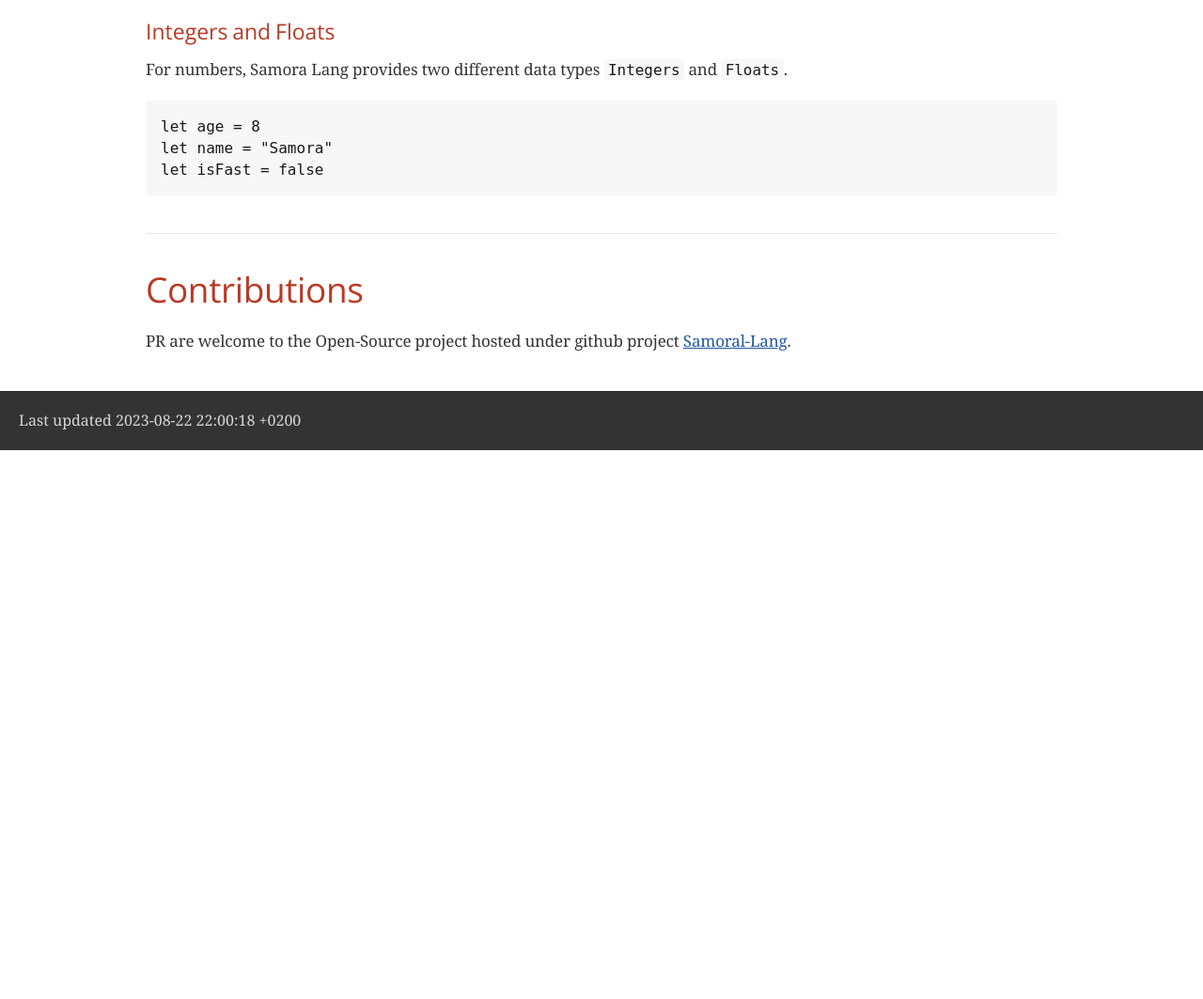
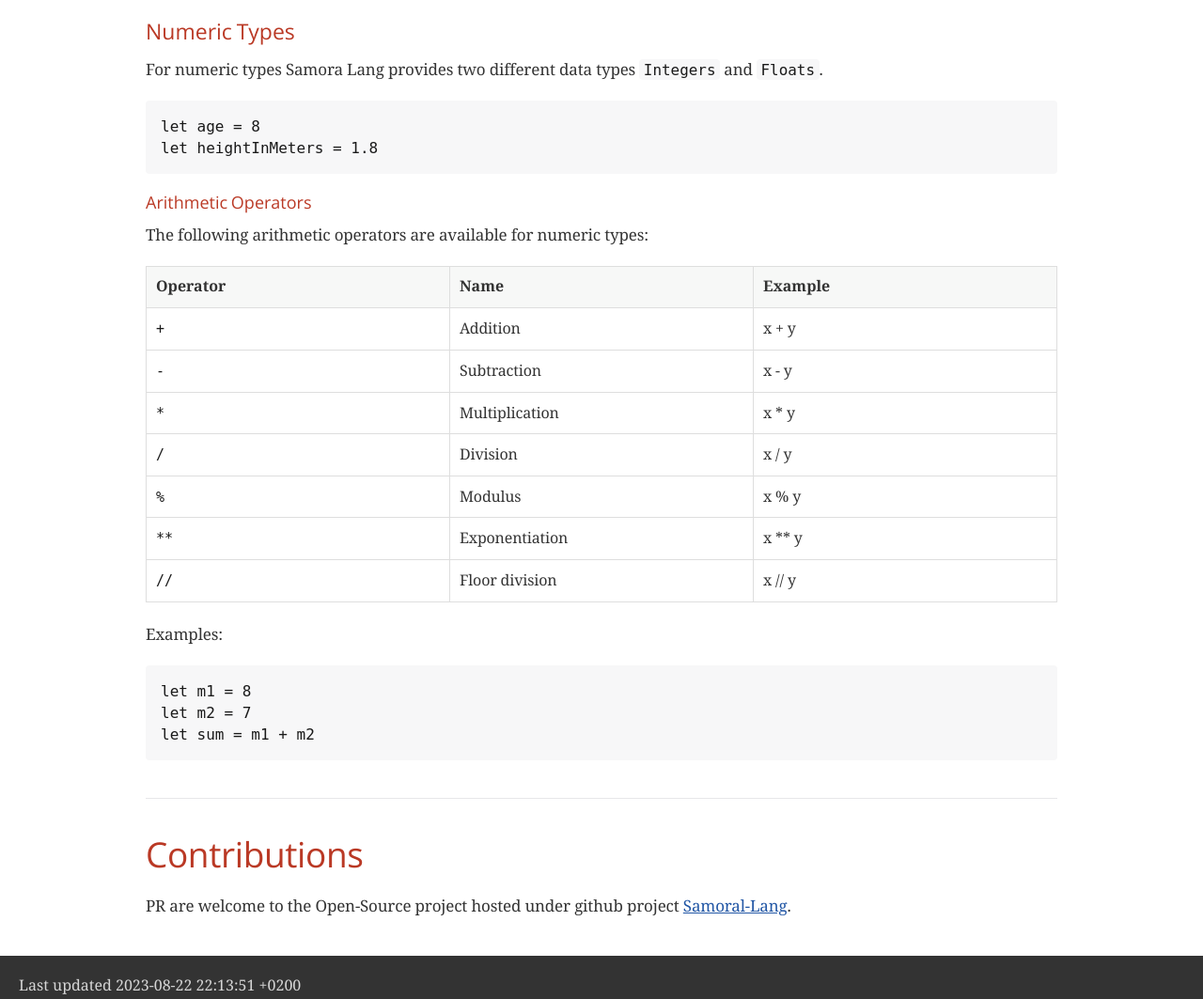
Before and after one commit to obadiaspelembe/Samora-Lang-Docs, a plain HTML site: page index.html in a window 1280 px wide. Shown: the part 2256-3319 px from the top of the page at 94% size. Before the commit the page ends 2735 px from the top, so only its background shows below. Drawn offline with nearby package versions, Linux system fonts and the light colour scheme; a web font is replaced by a local one.

Commit message:
docs:  add aritimetic operators

```diff
--- a/index.html
+++ b/index.html
@@ -548,7 +548,7 @@ Hello, World!</code></pre>
 </div>
 </div>
 <div class="paragraph">
-<p>Variables in Samora Lang support the following data types:</p>
+<p>Variables in Samora Lang support the following primary data types:</p>
 </div>
 <div class="ulist">
 <ul>
@@ -579,15 +579,81 @@ Variables in Samora Lang are not strongly typed.
 </table>
 </div>
 <div class="sect3">
-<h4 id="_integers_and_floats">Integers and Floats</h4>
+<h4 id="_numeric_types">Numeric Types</h4>
 <div class="paragraph">
-<p>For numbers, Samora Lang provides two different data types <code>Integers</code> and <code>Floats</code>.</p>
+<p>For numeric types Samora Lang provides two different data types <code>Integers</code> and <code>Floats</code>.</p>
 </div>
 <div class="listingblock">
 <div class="content">
 <pre class="highlight"><code class="language-go" data-lang="go">let age = 8
-let name = "Samora"
-let isFast = false</code></pre>
+let heightInMeters = 1.8</code></pre>
+</div>
+</div>
+<div class="sect4">
+<h5 id="_arithmetic_operators">Arithmetic Operators</h5>
+<div class="paragraph">
+<p>The following arithmetic operators are available for numeric types:</p>
+</div>
+<table class="tableblock frame-all grid-all stretch">
+<colgroup>
+<col style="width: 33.3333%;">
+<col style="width: 33.3333%;">
+<col style="width: 33.3334%;">
+</colgroup>
+<thead>
+<tr>
+<th class="tableblock halign-left valign-top">Operator</th>
+<th class="tableblock halign-left valign-top">Name</th>
+<th class="tableblock halign-left valign-top">Example</th>
+</tr>
+</thead>
+<tbody>
+<tr>
+<td class="tableblock halign-left valign-top"><p class="tableblock"><code>+</code></p></td>
+<td class="tableblock halign-left valign-top"><p class="tableblock">Addition</p></td>
+<td class="tableblock halign-left valign-top"><p class="tableblock">x + y</p></td>
+</tr>
+<tr>
+<td class="tableblock halign-left valign-top"><p class="tableblock"><code>-</code></p></td>
+<td class="tableblock halign-left valign-top"><p class="tableblock">Subtraction</p></td>
+<td class="tableblock halign-left valign-top"><p class="tableblock">x - y</p></td>
+</tr>
+<tr>
+<td class="tableblock halign-left valign-top"><p class="tableblock"><code>*</code></p></td>
+<td class="tableblock halign-left valign-top"><p class="tableblock">Multiplication</p></td>
+<td class="tableblock halign-left valign-top"><p class="tableblock">x * y</p></td>
+</tr>
+<tr>
+<td class="tableblock halign-left valign-top"><p class="tableblock"><code>/</code></p></td>
+<td class="tableblock halign-left valign-top"><p class="tableblock">Division</p></td>
+<td class="tableblock halign-left valign-top"><p class="tableblock">x / y</p></td>
+</tr>
+<tr>
+<td class="tableblock halign-left valign-top"><p class="tableblock"><code>%</code></p></td>
+<td class="tableblock halign-left valign-top"><p class="tableblock">Modulus</p></td>
+<td class="tableblock halign-left valign-top"><p class="tableblock">x % y</p></td>
+</tr>
+<tr>
+<td class="tableblock halign-left valign-top"><p class="tableblock"><code>**</code></p></td>
+<td class="tableblock halign-left valign-top"><p class="tableblock">Exponentiation</p></td>
+<td class="tableblock halign-left valign-top"><p class="tableblock">x ** y</p></td>
+</tr>
+<tr>
+<td class="tableblock halign-left valign-top"><p class="tableblock"><code>//</code></p></td>
+<td class="tableblock halign-left valign-top"><p class="tableblock">Floor division</p></td>
+<td class="tableblock halign-left valign-top"><p class="tableblock">x // y</p></td>
+</tr>
+</tbody>
+</table>
+<div class="paragraph">
+<p>Examples:</p>
+</div>
+<div class="listingblock">
+<div class="content">
+<pre class="highlight"><code class="language-go" data-lang="go">let m1 = 8
+let m2 = 7
+let sum = m1 + m2</code></pre>
+</div>
 </div>
 </div>
 </div>
@@ -605,7 +671,7 @@ let isFast = false</code></pre>
 </div>
 <div id="footer">
 <div id="footer-text">
-Last updated 2023-08-22 22:00:18 +0200
+Last updated 2023-08-22 22:13:51 +0200
 </div>
 </div>
 </body>
```
Also changed, not shown: 1 other file.
